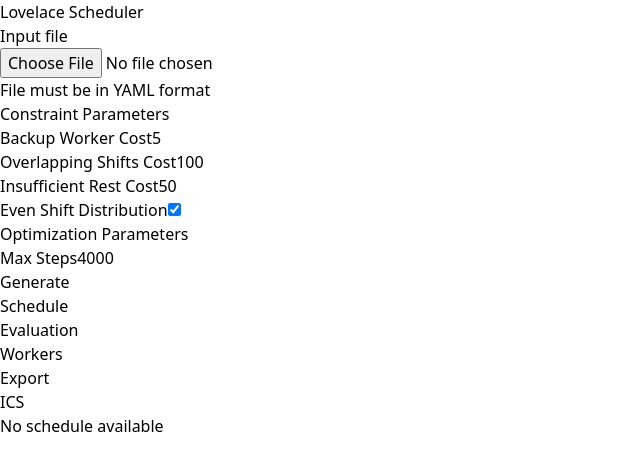
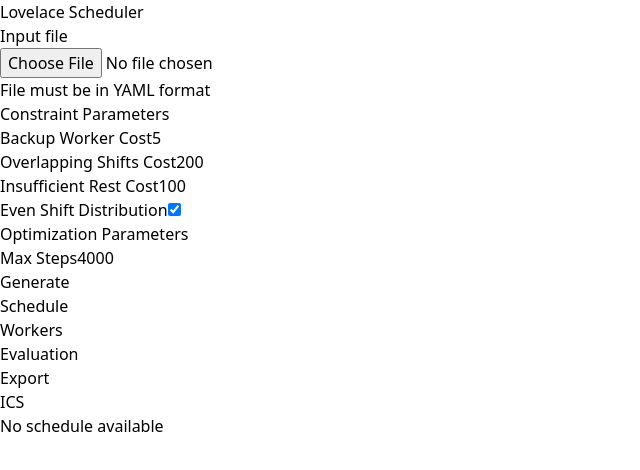
Before and after one commit to julianfortune/lovelace, a React (Vite) app: page / in a window 1280 px wide. Shown: the top 470 px of the page, without its empty margins (0-640 px from the left). Built offline with nearby package versions, Linux system fonts and the light colour scheme.

Commit message:
Polishing touches

```diff
--- a/src/app/App.tsx
+++ b/src/app/App.tsx
@@ -13,8 +13,8 @@ function App() {
   const [scheduleData, setScheduleData] = useState<ScheduleData | undefined>(undefined);
 
   const [backupWorkerCost, setBackupWorkerCost] = useState(5);
-  const [overlappingShiftsCost, setOverlappingShiftsCost] = useState(100);
-  const [insufficientRestCost, setInsufficientRestCost] = useState(50);
+  const [overlappingShiftsCost, setOverlappingShiftsCost] = useState(200);
+  const [insufficientRestCost, setInsufficientRestCost] = useState(100);
   const [weeklyWorkloadEnabled, setWeeklyWorkloadEnabled] = useState(false);
   const [evenShiftDistributionEnabled, setEvenShiftDistributionEnabled] = useState(true);
   const [maxSteps, setMaxSteps] = useState(4000);
@@ -156,8 +156,8 @@ function App() {
           <TabList className="">
             <div className="bg-neutral-50 h-16 px-4 border-b-2 border-neutral-200 flex text-neutral-400 items-center">
               <Tab className="flex-grow-0 h-full px-4 pb-1 font-medium hover:cursor-pointer flex items-center">Schedule</Tab>
+              <Tab className="flex-grow-0 h-full px-4 pb-1 font-medium hover:cursor-pointer flex items-center ">Workers</Tab>
               <Tab className="flex-grow-0 h-full px-4 pb-1 font-medium hover:cursor-pointer flex items-center ">Evaluation</Tab>
-              <Tab className="flex-grow-0 h-full px-4 pb-1 font-medium hover:cursor-pointer flex items-center ">Workers</Tab>
 
               <div className="flex-grow "></div>
               {/* Action buttons */}
@@ -182,21 +182,21 @@ function App() {
               </TabPanel>
 
               <TabPanel>
+                {scheduleData?.workloadEvaluations ? (
+                  <WorkersTable evaluations={scheduleData?.workloadEvaluations} />
+                ) : (
+                  <div className="p-12">
+                    <p>No workload data available</p>
+                  </div>
+                )}
+              </TabPanel>
+
+              <TabPanel>
                 {scheduleData?.evaluation ? (
                   <EvaluationDashboard evaluation={scheduleData?.evaluation} />
                 ) : (
                   <div className="p-12">
                     <p>No problems</p>
-                  </div>
-                )}
-              </TabPanel>
-
-              <TabPanel>
-                {scheduleData?.workloadEvaluations ? (
-                  <WorkersTable evaluations={scheduleData?.workloadEvaluations} />
-                ) : (
-                  <div className="p-12">
-                    <p>No workload data available</p>
                   </div>
                 )}
               </TabPanel>
--- a/src/app/components/schedule/Day.tsx
+++ b/src/app/components/schedule/Day.tsx
@@ -1,4 +1,4 @@
-import { format, formatDate, getMonth, isWeekend } from 'date-fns';
+import { format, formatDate, getMonth, isSameDay, isToday, isWeekend } from 'date-fns';
 import { ScheduleEntry } from '../../../lib/types/schedule';
 
 export type DayProps = {
@@ -14,24 +14,27 @@ export function Day({
     isDisabled = false,
     isHoliday = false
 }: DayProps) {
+    const dateIsToday = isToday(date)
+
     return (
         <div
             key={date.toISOString()}
             className={
-                `flex flex-col p-4 min-h-32
+                `flex flex-col p-3 min-h-32
                  border rounded shadow-sm
+                 ${dateIsToday ? 'border-red-400' : ''}
                  ${isHoliday ? '!bg-blue-100 !text-blue-600' : ''}
                  ${isDisabled ? 'text-neutral-400 !bg-neutral-100' : ''}
                  ${isWeekend(date) ? 'bg-neutral-200' : 'bg-neutral-50'}`
             }
         >
-            <div className="flex flex-row space-x-4 items-baseline">
+            <div className="flex flex-row space-x-1 items-baseline pb-2">
                 <div className={`
                     flex-grow text-end
                     ${isHoliday ? 'text-blue-400' : 'text-neutral-400'}`}>
                     {formatDate(date, "MMMM")}
                 </div>
-                <div className='text-lg'>
+                <div className={`px-2 text-lg rounded-full ${dateIsToday ? 'bg-red-400' : ''}`}>
                     {format(date, 'd')}
                 </div>
             </div>
```
Also changed, not shown: 1 other file (tests, documents, lock files or other folders).
